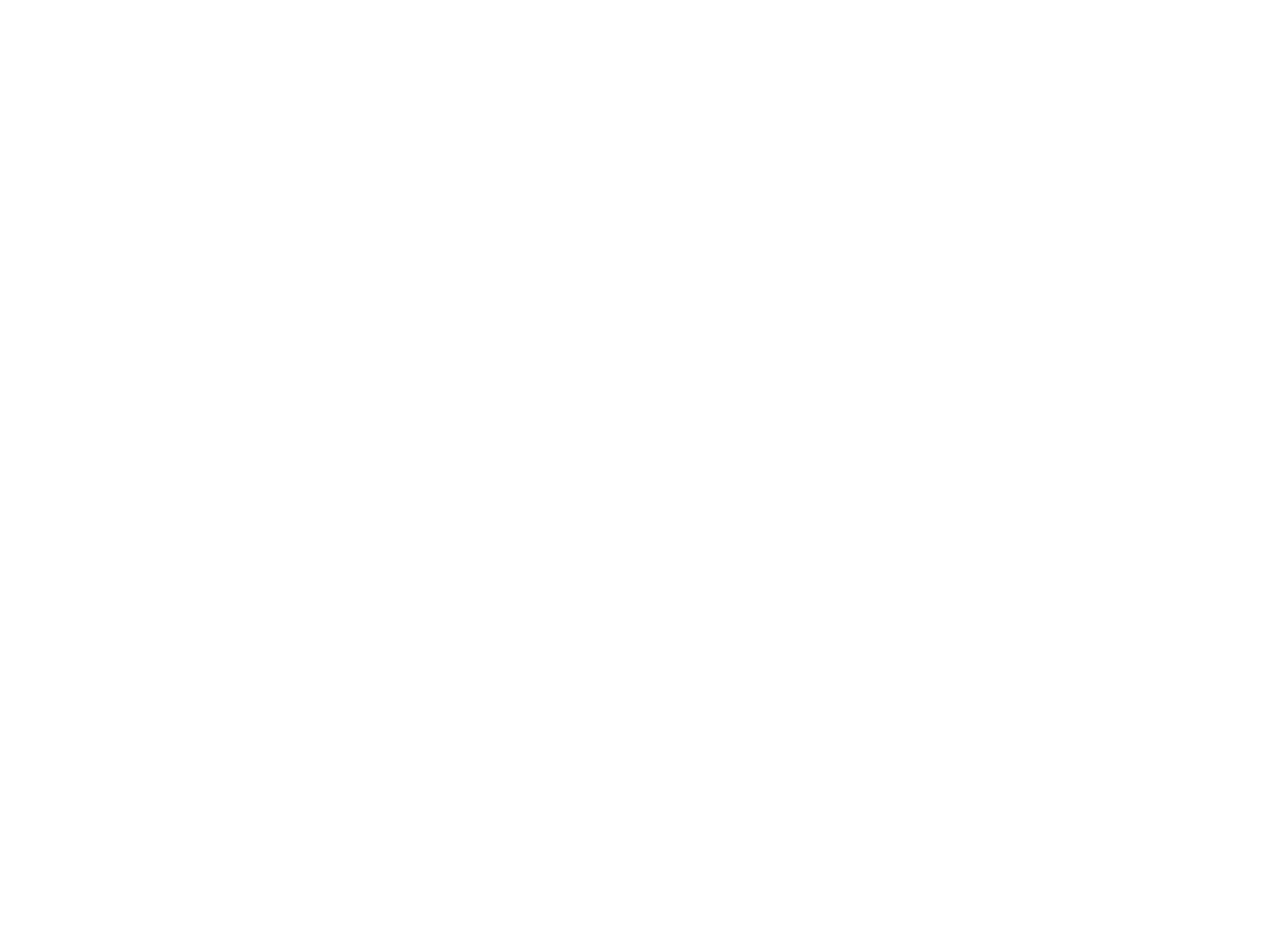
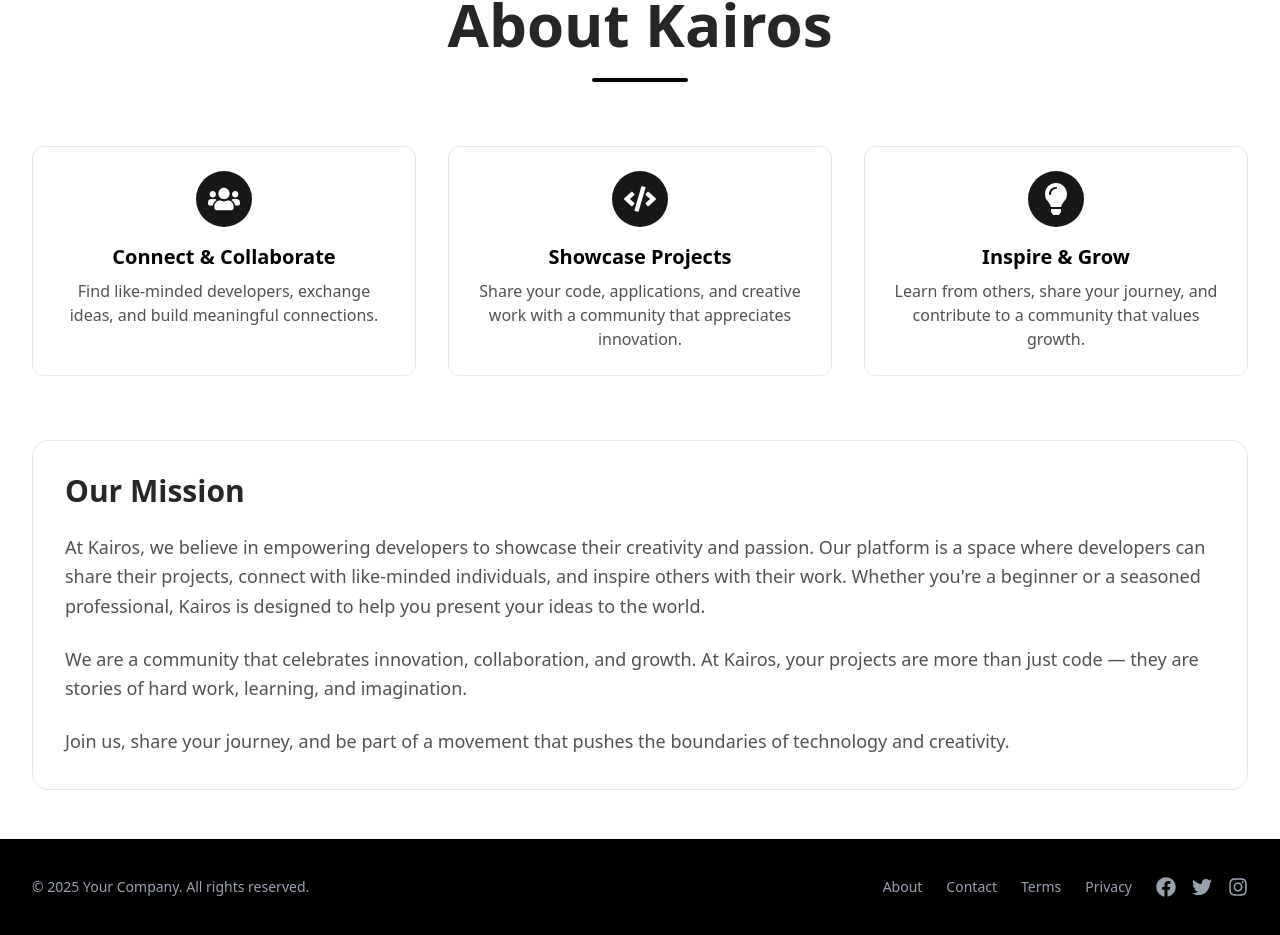
Before and after one commit to skido600/KairosWeb, a Next.js app in the folder kairos-landing/: page / in a window 1280 px wide. Shown: the part 2249-3184 px from the top of the page. Before the commit the page ends 2215 px from the top, so only its background shows below. Built offline with nearby package versions, Linux system fonts and the light colour scheme.

Commit message:
updated about footer

```diff
--- a/kairos-landing/app/page.tsx
+++ b/kairos-landing/app/page.tsx
@@ -1,4 +1,6 @@
+import About from "@/components/About";
 import Faq from "@/components/Faq";
+import Footer from "@/components/Footer";
 import Hero from "@/components/Hero";
 import { DesktopNav } from "@/components/Nav";
 import Teams from "@/components/Teams";
@@ -10,6 +12,8 @@
       <Hero />
       <Teams />
       <Faq />
+      <About />
+      <Footer />
     </>
   );
 }
--- /dev/null
+++ b/kairos-landing/components/About.tsx
@@ -0,0 +1,35 @@
+import About_Client from "./Client_Comp/About_Client";
+
+function About() {
+  const Goals = [
+    {
+      discription: "Connect & Collaborate",
+      para: "Find like-minded developers, exchange ideas, and build meaningful connections.",
+    },
+    {
+      discription: "Showcase Projects",
+      para: "Share your code, applications, and creative work with a community that appreciates innovation.",
+    },
+    {
+      discription: "Inspire & Grow",
+      para: "Learn from others, share your journey, and contribute to a community that values growth.",
+    },
+  ];
+
+  return (
+    <main className="py-12">
+      <div className="mx-auto max-w-7xl px-4 sm:px-6 lg:px-8">
+        <div className="text-center mb-16">
+          <h1 className="text-4xl md:text-5xl lg:text-6xl font-bold text-neutral-800 mb-6">
+            About <span className="">Kairos</span>
+          </h1>
+          <div className="w-24 h-1 bg-black mx-auto rounded-full"></div>
+        </div>
+
+        <About_Client goal={Goals} />
+      </div>
+    </main>
+  );
+}
+
+export default About;
--- /dev/null
+++ b/kairos-landing/components/Client_Comp/About_Client.tsx
@@ -0,0 +1,83 @@
+"use client";
+import { motion } from "framer-motion";
+import { FaCode, FaUsers, FaLightbulb } from "react-icons/fa";
+
+// fadeIn variant
+const fadeIn = {
+  hidden: { opacity: 0, y: 20 },
+  visible: { opacity: 1, y: 0 },
+};
+
+type goalsData = {
+  discription: string;
+  para: string;
+};
+
+type goalsmainData = {
+  goal: goalsData[];
+};
+
+function About_Client({ goal }: goalsmainData) {
+  const icons = [FaUsers, FaCode, FaLightbulb];
+
+  return (
+    <main>
+      <section>
+        <div className="grid grid-cols-1 md:grid-cols-3 gap-8 mb-16">
+          {goal.map((item, index) => {
+            const Icon = icons[index % icons.length];
+            return (
+              <motion.div
+                key={index}
+                initial="hidden"
+                animate="visible"
+                variants={fadeIn}
+                transition={{ duration: 0.5, delay: 0.2 + index * 0.1 }}
+                className="flex flex-col items-center text-center p-6 bg-white rounded-xl border border-[#e5e7eb]">
+                <div className="p-3 bg-neutral-900 rounded-full mb-4">
+                  <Icon className="h-8 w-8 text-white" />
+                </div>
+                <h3 className="text-xl font-semibold mb-2">
+                  {item.discription}
+                </h3>
+                <p className="text-neutral-600">{item.para}</p>
+              </motion.div>
+            );
+          })}
+        </div>
+
+        <motion.div
+          initial="hidden"
+          animate="visible"
+          variants={fadeIn}
+          transition={{ duration: 0.5, delay: 0.5 }}
+          className="bg-white p-8 rounded-2xl border border-[#e5e7eb] ">
+          <h2 className="text-2xl md:text-3xl font-bold text-neutral-800 mb-6">
+            Our Mission
+          </h2>
+          <div className="md:text-lg text-neutral-600 leading-relaxed space-y-6">
+            <p>
+              At Kairos, we believe in empowering developers to showcase their
+              creativity and passion. Our platform is a space where developers
+              can share their projects, connect with like-minded individuals,
+              and inspire others with their work. Whether you&#39;re a beginner
+              or a seasoned professional, Kairos is designed to help you present
+              your ideas to the world.
+            </p>
+            <p>
+              We are a community that celebrates innovation, collaboration, and
+              growth. At Kairos, your projects are more than just code — they
+              are stories of hard work, learning, and imagination.
+            </p>
+            <p>
+              Join us, share your journey, and be part of a movement that pushes
+              the boundaries of technology and creativity.
+            </p>
+          </div>
+        </motion.div>
+      </section>
+    </main>
+  );
+}
+
+export default About_Client;
--- a/kairos-landing/components/Client_Comp/Faq_client.tsx
+++ b/kairos-landing/components/Client_Comp/Faq_client.tsx
@@ -32,7 +32,7 @@
               onClick={() => toggleItem(index)}
               aria-expanded={openItems.includes(index)}
               aria-controls={`faq-answer-${index}`}>
-              <span className=" font-medium text-gray-900 text-xl">
+              <span className=" font-medium text-gray-900 text-[16px]">
                 {item.question}
               </span>
               <FaChevronDown
@@ -51,7 +51,9 @@
               }`}
               aria-hidden={!openItems.includes(index)}>
               <div className="px-6 py-4 bg-gray-50 border-t border-gray-200">
-                <p className="text-gray-700">{item.answer}</p>
+                <p className="text-gray-700 md:text-lg  leading-relaxed text-sm">
+                  {item.answer}
+                </p>
               </div>
             </div>
           </div>
--- a/kairos-landing/components/Faq.tsx
+++ b/kairos-landing/components/Faq.tsx
@@ -2,7 +2,7 @@
   {
     question: "How do I create an account?",
     answer:
-      "To create an account, click on the 'Sign Up' button in the top right corner of our homepage. Fill in your details including your name, email address, and password. Once submitted, you'll receive a confirmation email to verify your account.",
+      "To create an account, click on the 'Get started' button in the top right corner of our homepage. Fill in your details including your name, email address, and password. Once submitted, you'll receive a confirmation email to verify your account.",
   },
   {
     question: "What payment methods do you accept?",
--- /dev/null
+++ b/kairos-landing/components/Footer.tsx
@@ -0,0 +1,52 @@
+import { FaFacebook, FaInstagram, FaTwitter } from "react-icons/fa";
+import Link from "next/link";
+
+export default function Footer() {
+  return (
+    <footer className="border-t bg-black text-white">
+      <div className="mx-auto flex max-w-7xl flex-col items-center justify-between gap-6 px-4 py-10 sm:px-6 md:h-24 md:flex-row md:py-0 lg:px-8">
+        {/* Company Text */}
+        <div className="text-center md:text-left">
+          <p className="text-sm text-gray-400">
+            &copy; {new Date().getFullYear()} Your Company. All rights reserved.
+          </p>
+        </div>
+
+        {/* Page Links + Social Icons */}
+        <div className="flex flex-col items-center gap-4 md:flex-row md:gap-6">
+          {/* Page Links */}
+          <nav className="flex gap-4 md:gap-6">
+            <Link href="#" className="text-sm text-gray-400 hover:text-white">
+              About
+            </Link>
+            <Link href="#" className="text-sm text-gray-400 hover:text-white">
+              Contact
+            </Link>
+            <Link href="#" className="text-sm text-gray-400 hover:text-white">
+              Terms
+            </Link>
+            <Link href="#" className="text-sm text-gray-400 hover:text-white">
+              Privacy
+            </Link>
+          </nav>
+
+          {/* Social Icons */}
+          <div className="flex items-center gap-4">
+            <Link href="#" className="text-gray-400 hover:text-white">
+              <FaFacebook className="h-5 w-5" />
+              <span className="sr-only">Facebook</span>
+            </Link>
+            <Link href="#" className="text-gray-400 hover:text-white">
+              <FaTwitter className="h-5 w-5" />
+              <span className="sr-only">Twitter</span>
+            </Link>
+            <Link href="#" className="text-gray-400 hover:text-white">
+              <FaInstagram className="h-5 w-5" />
+              <span className="sr-only">Instagram</span>
+            </Link>
+          </div>
+        </div>
+      </div>
+    </footer>
+  );
+}
```
